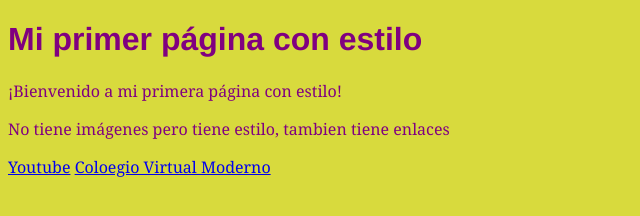
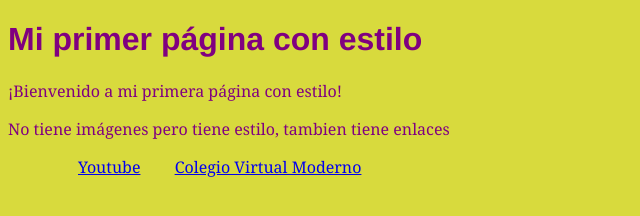
Before and after one commit to calypsso01/Portafolio_Cami, a plain HTML site: page index.html in a window 1280 px wide. Shown: the whole page, without its empty margins (0-640 px from the left). Drawn offline with Linux system fonts and the light colour scheme.

Commit message:
Actualizacion

```diff
--- a/index.html
+++ b/index.html
@@ -8,14 +8,25 @@
                 Times, serif;
                 color: purple;
                 background-color: #d8da3d;
+
             }
             h1{
                 font-family: Helvetica, Geneva, Arial,
-                 SunSans-Regular, sans-serif
+                 SunSans-Regular, sans-serif;
+
             }
         </style>
+
     </head>
     <body>
+        <style>
+            .menu a{
+                margin-left: 30px;
+            }
+            a:visited{
+                color:red;
+            }
+        </style>
 
         <h1>Mi primer página con estilo </h1>
          <p>¡Bienvenido a mi primera página con estilo!</p>
@@ -23,9 +34,10 @@
             tambien tiene enlaces
          </p>
 
-        <a href="www.youtube.com"> Youtube</a>
-        <a href="http://www.colegioliceomoderno.edu.co/?fbclid=IwAR1oaKhPPSpacJn1OOFYH25nHdNLnIhVLK1sFQAUeXQ-x_lQPEsWkCYy6Ys">Coloegio Virtual Moderno</a>
+         <ul class="menu">
+          <a href="https://www.youtube.com"> Youtube</a>
+          <a href="http://www.colegioliceomoderno.edu.co/?fbclid=IwAR1oaKhPPSpacJn1OOFYH25nHdNLnIhVLK1sFQAUeXQ-x_lQPEsWkCYy6Ys">Colegio Virtual Moderno</a>
+         </ul>
 
-        <p></p>
     </body>
 </html>
```
Also changed, not shown: roblox.jpeg (added).
